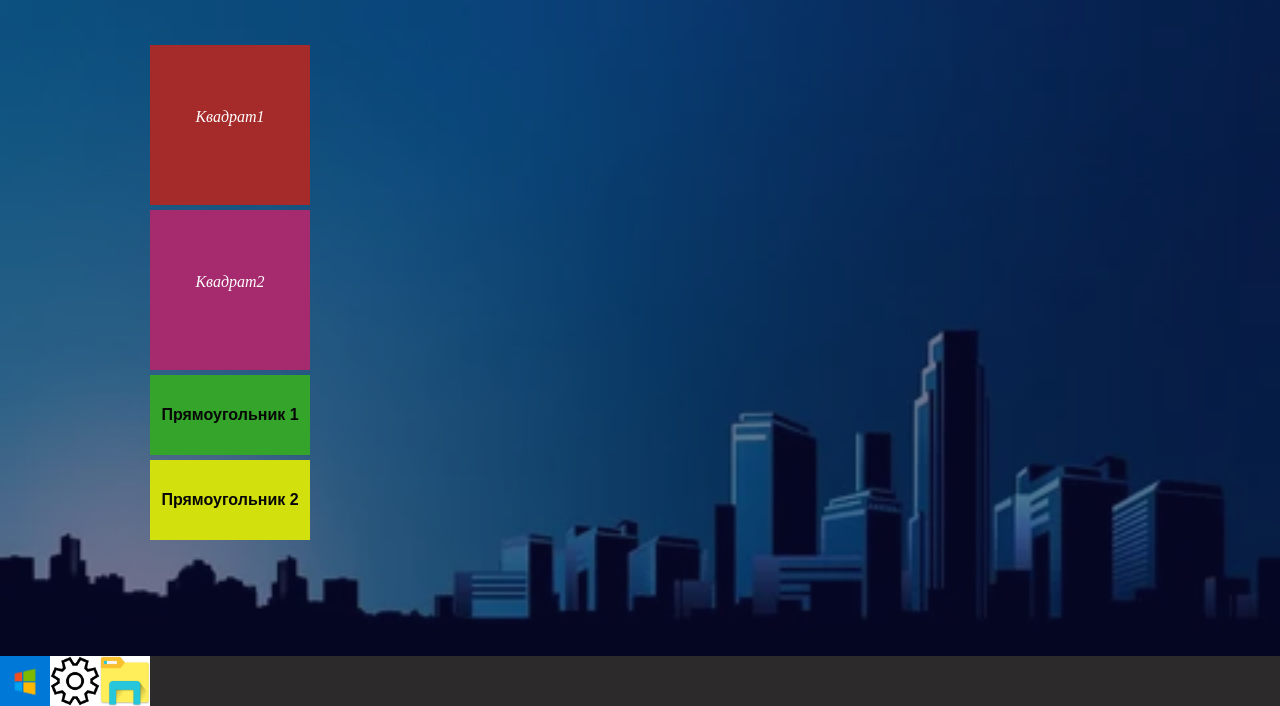
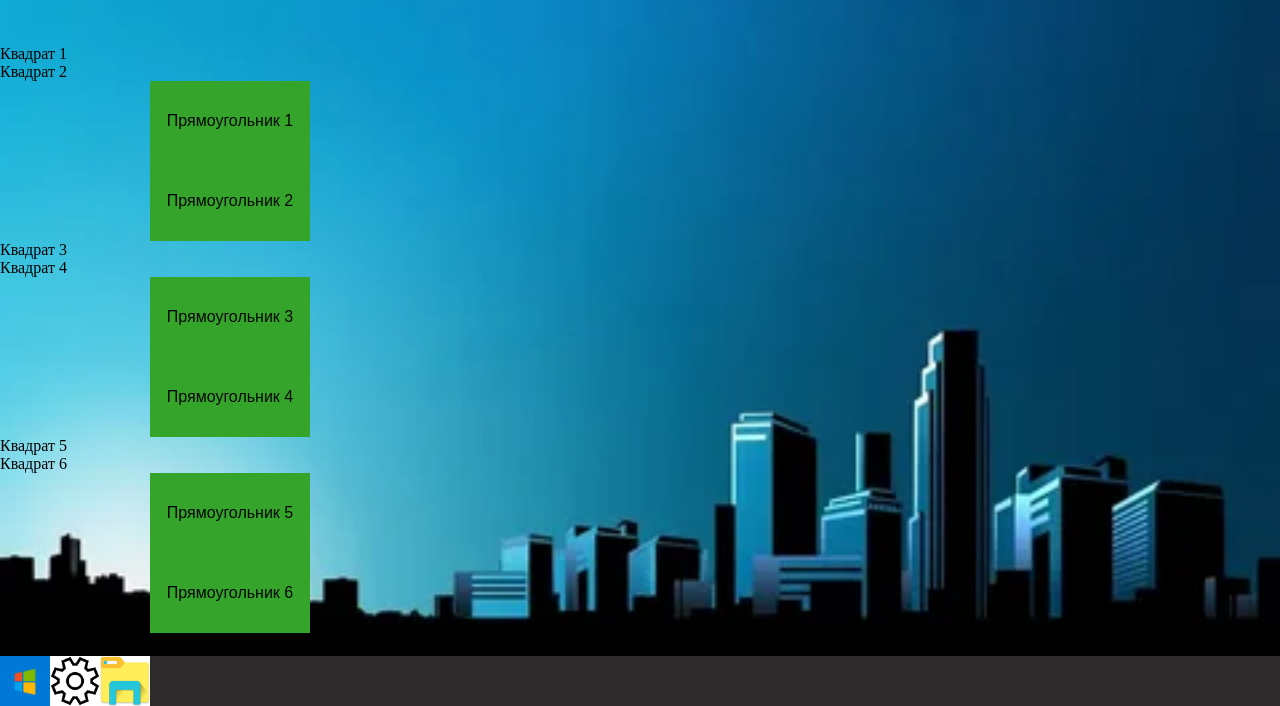
Before and after one commit to Sulim077/css1, a plain HTML site: page index.html in a window 1280 px wide. Shown: the part 144-850 px from the top of the page. Drawn offline with Linux system fonts and the light colour scheme.

Commit message:
Update index.html

```diff
--- a/index.html
+++ b/index.html
@@ -8,26 +8,37 @@
   </head>
   <body>
     <div class="wrapper">
-      <div class="wrapper-inside">
-        <header>
-          <h1>Панель меню Windows 8</h1>
-        </header>
-        <section class="group"><em>Квадрат1</em></section>
-        </section>
-        <section class="column"><em>Квадрат2</em></section>
-        </section>
-        <section class="rectangle"><strong>Прямоугольник 1</strong></section>
-        <section class="rectangle-nearby"><strong>Прямоугольник 2
-        </strong></section>
+      <header>
+        <h1>Панель меня Windows 8</h1>
+      </header>
+      <div class="parent">
+        <div class="square square1">Квадрат 1</div>
+        <div class="square square2">Квадрат 2</div>
+        <div class="rectangle rectangle1">Прямоугольник 1</div>
+        <div class="rectangle rectangle2">Прямоугольник 2</div>
+      </div>
+
+      <div class="another">
+        <div class="square square3">Квадрат 3</div>
+        <div class="square square4">Квадрат 4</div>
+        <div class="rectangle rectangle3">Прямоугольник 3</div>
+        <div class="rectangle rectangle4">Прямоугольник 4</div>
+      </div>
+
+      <div class="about">
+        <div class="square square5">Квадрат 5</div>
+        <div class="square square6">Квадрат 6</div>
+        <div class="rectangle rectangle3">Прямоугольник 5</div>
+        <div class="rectangle rectangle4">Прямоугольник 6</div>
       </div>
     </div>
-
+</div>
     <footer>
-        <div class="logo">
-            <img src="./images/7_preview_win10.jpg" alt="Иконка Винды"/>
-            <img src="./images/N.jpg"  alt="Иконка Настроек"/>
-            <img src="./images/P (1).webp" alt="Иконка папки"/>
-        </div>
+      <div class="logo">
+        <img src="/images/7_preview_win10.jpg" alt="Иконка Винды" />
+        <img src="/images/N.jpg" alt="Иконка Настроек" />
+        <img src="/images/P (1).webp" alt="Иконка папки" />
+      </div>
     </footer>
   </body>
 </html>
```
